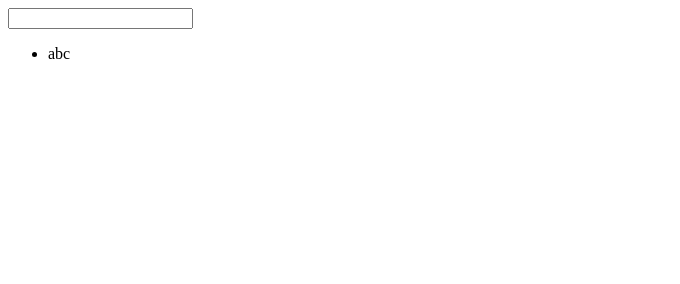
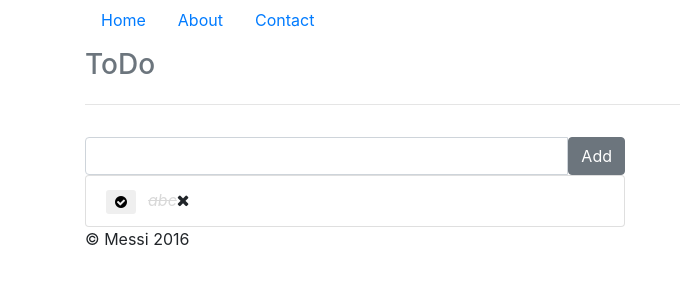
Before and after one commit to nguyenminhtiend/React-Redux, a React app: page / in a window 1280 px wide. Shown: the whole page, without its empty margins (0-680 px from the left). Built offline with nearby package versions, Linux system fonts and the light colour scheme.

Commit message:
#add redux

```diff
--- a/app/actions/actionTypes.js
+++ b/app/actions/actionTypes.js
@@ -1 +1,3 @@
 export const ADD_TODO = 'ADD_TODO';
+export const REMOVE_TODO = 'REMOVE_TODO';
+export const COMPLETE_TODO = 'COMPLETE_TODO';
--- a/app/actions/todoActions.js
+++ b/app/actions/todoActions.js
@@ -1,8 +1,22 @@
 import * as actionTypes from './actionTypes';
 
-export function addToDo(text) {
+export function addTodo(text) {
     return {
         type: actionTypes.ADD_TODO,
         text: text
     };
 }
+
+export function removeTodo(id) {
+    return {
+        type: actionTypes.REMOVE_TODO,
+        id: id
+    };
+}
+
+export function changeStatus(id) {
+    return {
+        type: actionTypes.COMPLETE_TODO,
+        id: id
+    };
+}
--- a/app/components/TodoAdd.js
+++ b/app/components/TodoAdd.js
@@ -6,18 +6,22 @@ export default class TodoAdd extends React.Component {
         this.onSubmit = this.onSubmit.bind(this);
     }
 
-    onSubmit(event){
-        if(event.charCode == 13){
-           this.props.addTodo(event.target.value);
+    onSubmit(event) {
+        if (event.charCode == 13) {
+            this.props.addTodo(event.target.value);
             event.target.value = '';
             event.preventDefault();
         }
     }
+
     render() {
         return (
-            <form>
-                <input type="text" onKeyPress={this.onSubmit} />
-            </form>
+
+            <div className="input-group">
+                <input type="text" className="form-control" onKeyPress={this.onSubmit}/>
+                <span className="input-group-btn"><button className="btn btn-secondary"
+                                                          type="button">Add</button></span>
+            </div>
         );
     }
 }
--- a/app/components/TodoApp.js
+++ b/app/components/TodoApp.js
@@ -1,18 +1,34 @@
 import React from 'react';
-import {addToDo} from '../actions/todoActions'
+import {addTodo, removeTodo, changeStatus} from '../actions/todoActions'
 import {connect} from 'react-redux';
 import TodoAdd from './TodoAdd';
+import TodoItem from './TodoItem';
+import Header from './common/Header'
+import Footer from './common/Footer'
 
 class TodoApp extends React.Component {
-    todoRow(todo, index) {
-        return <li key={index}>{todo.text}</li>;
+    constructor(props, context) {
+        super(props, context);
+        this.todoRow = this.todoRow.bind(this);
     }
 
+    todoRow(item, index) {
+        return (<TodoItem data={item} key={index} changeStatus={this.props.changeStatus} removeTodo={this.props.removeTodo} />);
+    }
+    removeTodo(id){
+        this.props.removeTodo(id);
+    }
     render() {
         return (
-            <div>
-                <TodoAdd addTodo={this.props.addTodo} />
-                <ul>{this.props.items.map(this.todoRow)}</ul>
+            <div className="container">
+                <Header />
+                <div className="row">
+                    <div className="col-lg-offset-3 col-lg-6">
+                        <TodoAdd addTodo={this.props.addTodo}/>
+                        <ul className="list-group">{this.props.items.map(this.todoRow)}</ul>
+                    </div>
+                </div>
+                <Footer />
             </div>
         );
     }
@@ -26,7 +42,9 @@ function mapStateToProps(state) {
 
 function mapDispatchToProps(dispatch) {
     return {
-        addTodo: text => dispatch(addToDo(text)),
+        addTodo: text => dispatch(addTodo(text)),
+        removeTodo: id => dispatch(removeTodo(id)),
+        changeStatus: id => dispatch(changeStatus(id))
     };
 }
 
--- /dev/null
+++ b/app/components/TodoItem.js
@@ -0,0 +1,25 @@
+import React from 'react';
+export default class TodoItem extends React.Component {
+
+    constructor(props, context) {
+        super(props, context);
+        this.removeTodo = this.removeTodo.bind(this);
+        this.changeStatus = this.changeStatus.bind(this);
+    }
+
+    removeTodo() {
+        this.props.removeTodo(this.props.data.id);
+    }
+
+    changeStatus(){
+        this.props.changeStatus(this.props.data.id);
+    }
+
+    render() {
+        return (<li className="list-group-item">
+            <span className="pull-xs-left"><button type="button" onClick={this.changeStatus} className={'btn btn-sm ' + (this.props.data.completed ? 'btn-success-outline' : 'btn-secondary-outline')}><i className={"fa " + (this.props.data.completed ? 'fa-check-circle' : 'fa-check-circle-o')} aria-hidden="true"></i></button></span>
+            <span className={'todo-item-text ' + (this.props.data.completed ? 'todo-item-completed' : '')}>{this.props.data.text}</span>
+            <span className="pull-xs-right fa fa-times" onClick={this.removeTodo} aria-hidden="true"></span>
+        </li>);
+    }
+}
--- /dev/null
+++ b/app/components/common/Footer.js
@@ -0,0 +1,11 @@
+import React from 'react';
+
+export default class Footer extends React.Component{
+    render(){
+        return(
+            <footer className="footer">
+                <p>© Messi 2016</p>
+            </footer>
+        );
+    }
+}
--- /dev/null
+++ b/app/components/common/Header.js
@@ -0,0 +1,24 @@
+import React from 'react';
+
+export default class Header extends React.Component{
+    render(){
+        return(
+            <div className="header clearfix">
+                <nav>
+                    <ul className="nav nav-pills pull-xs-right">
+                        <li className="nav-item active">
+                            <a className="nav-link" href="#">Home <span className="sr-only">(current)</span></a>
+                        </li>
+                        <li className="nav-item">
+                            <a className="nav-link" href="#">About</a>
+                        </li>
+                        <li className="nav-item">
+                            <a className="nav-link" href="#">Contact</a>
+                        </li>
+                    </ul>
+                </nav>
+                <h3 className="text-muted">ToDo</h3>
+            </div>
+        );
+    }
+}
--- a/app/main.js
+++ b/app/main.js
@@ -6,7 +6,10 @@ import {TodoAppContainer} from './components/TodoApp'
 import reducer from './reducers/todoReducer';
 
 const store = createStore(reducer);
-//import '../node_modules/bootstrap/dist/css/bootstrap.css';
+
+import '../node_modules/bootstrap/dist/css/bootstrap.css';
+import '../node_modules/font-awesome/css/font-awesome.css';
+import './styles/style.css';
 
 render(
     <Provider store={store}>
--- a/app/reducers/todoReducer.js
+++ b/app/reducers/todoReducer.js
@@ -2,7 +2,7 @@ import * as actionTypes from '../actions/actionTypes';
 
 var defaultState = {
     items: [
-        {id: 1, text: 'abc'}
+        {id: new Date().getTime(), text: 'abc', completed: true}
     ]
 };
 
@@ -10,8 +10,19 @@ var defaultState = {
 export default function todoReducer(state = defaultState, action) {
     switch (action.type) {
         case actionTypes.ADD_TODO:
+            var newState = Object.assign({}, state, {
+                items: [...state.items, Object.assign({}, {id: new Date().getTime(), text: action.text, completed: false})]
+            });
+            return newState;
+        case actionTypes.REMOVE_TODO:
             var newState = Object.assign({}, state);
-            newState.items = [...state.items, Object.assign({}, {text: action.text})];
+            newState.items = state.items.filter(todo => todo.id !== action.id);
+            return newState;
+        case actionTypes.COMPLETE_TODO:
+            var item = state.items.filter(todo => todo.id === action.id)[0];
+            item.completed = !item.completed;
+            var newState = Object.assign({}, state);
+            newState.items = state.items.map(todo => todo.id === action.id ? item : todo);
             return newState;
         default:
             return state;
--- /dev/null
+++ b/app/styles/style.css
@@ -0,0 +1,20 @@
+.header {
+    margin-bottom: 2rem;
+    padding-right: 0;
+    padding-left: 0;
+    padding-bottom: 1rem;
+    border-bottom: .05rem solid #e5e5e5;
+}
+.header h3 {
+    margin-top: 0;
+    margin-bottom: 0;
+    line-height: 3rem;
+}
+.todo-item-completed{
+    text-decoration: line-through;
+    font-style: italic;
+    color: #d9d9d9;
+}
+.todo-item-text{
+    margin-left: 12px;
+}
--- a/webpack.config.js
+++ b/webpack.config.js
@@ -7,7 +7,8 @@ module.exports = {
     entry: APP_DIR + '/main.js',
     output: {
         path: __dirname + '/build',
-        filename: 'bundle.js'
+        filename: 'bundle.js',
+        publicPath: 'http://localhost:63342/React-Redux/build/'
     },
     module: {
         loaders: [
@@ -18,7 +19,10 @@ module.exports = {
                 query: {
                     presets: ['es2015', 'react']
                 }
-            }
+            },
+            {test: /\.css$/, loader: "style!css!"},
+            { test: /\.((woff2?|svg)(\?v=[0-9]\.[0-9]\.[0-9]))|(woff2?|svg|jpe?g|png|gif|ico)$/, loader: 'url?limit=10000' },
+            { test: /\.((ttf|eot)(\?v=[0-9]\.[0-9]\.[0-9]))|(ttf|eot)$/, loader: 'file' }
         ]
-    },
+    }
 };
```
Also changed, not shown: index.html (+3 -1 lines), package.json (+6 -1 lines).
